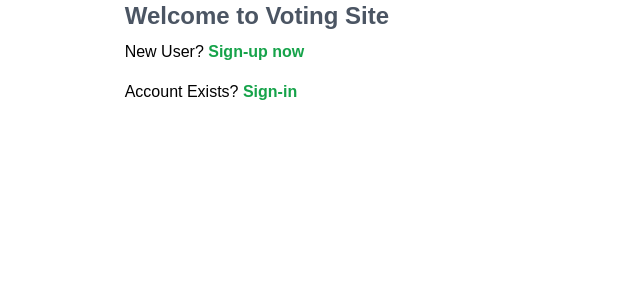
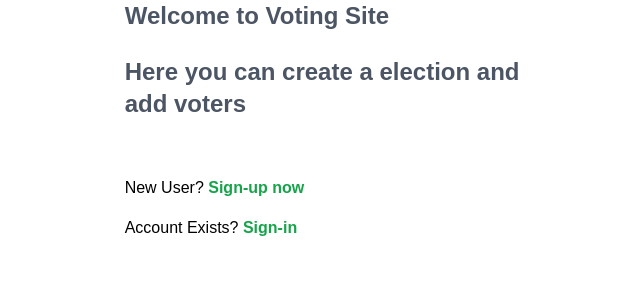
Before and after one commit to skreddykoppula/online_voting_platform, a Node project: template views/index.ejs in a window 1280 px wide. Shown: the top 300 px of the page, without its empty margins (302-942 px from the left). Run offline with Node 20 templates, Linux system fonts and the light colour scheme; the template is opened without the code that fills it, so the values that code supplies are empty; some libraries are stand-ins or nearby versions.

Commit message:
making home page beautiful

```diff
--- a/views/index.ejs
+++ b/views/index.ejs
@@ -12,7 +12,8 @@
   <body>
     <div class="grid grid-cols-6">
       <div class="col-start-3 col-span-2">
-        <h1 class="text-2xl font-semibold text-gray-600">Welcome to Voting Site</h1>
+        <h1 class="text-2xl font-semibold text-gray-600">Welcome to Voting Site</h1><br>
+        <h3 class="text-2xl font-semibold text-gray-600">Here you can create a election and add voters</h3><br><br>
         <p class="py-2">New User? <a href="/signup" class="font-semibold text-green-600"> Sign-up now </a> </p>
         <p class="py-2">Account Exists? <a href="/login" class="font-semibold text-green-600">Sign-in</a></p>
       </div>
```
